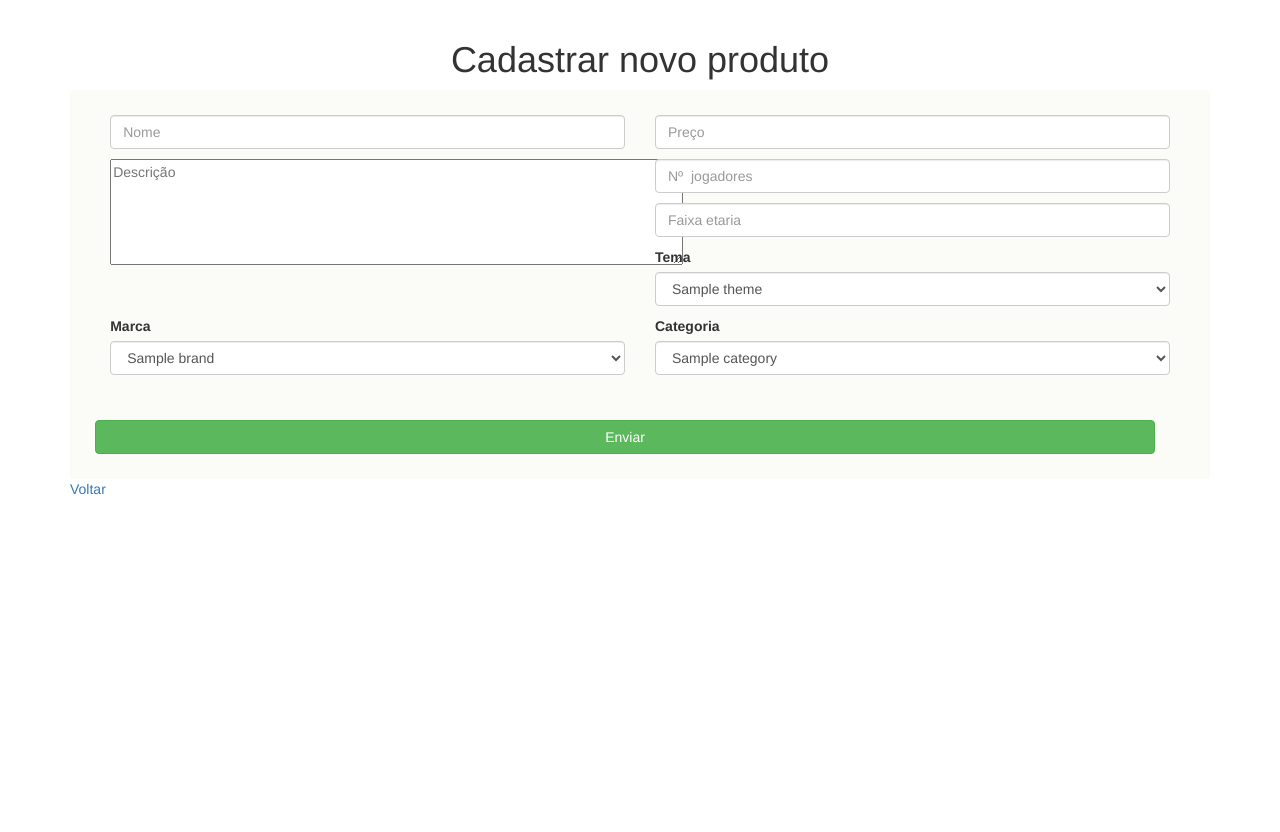
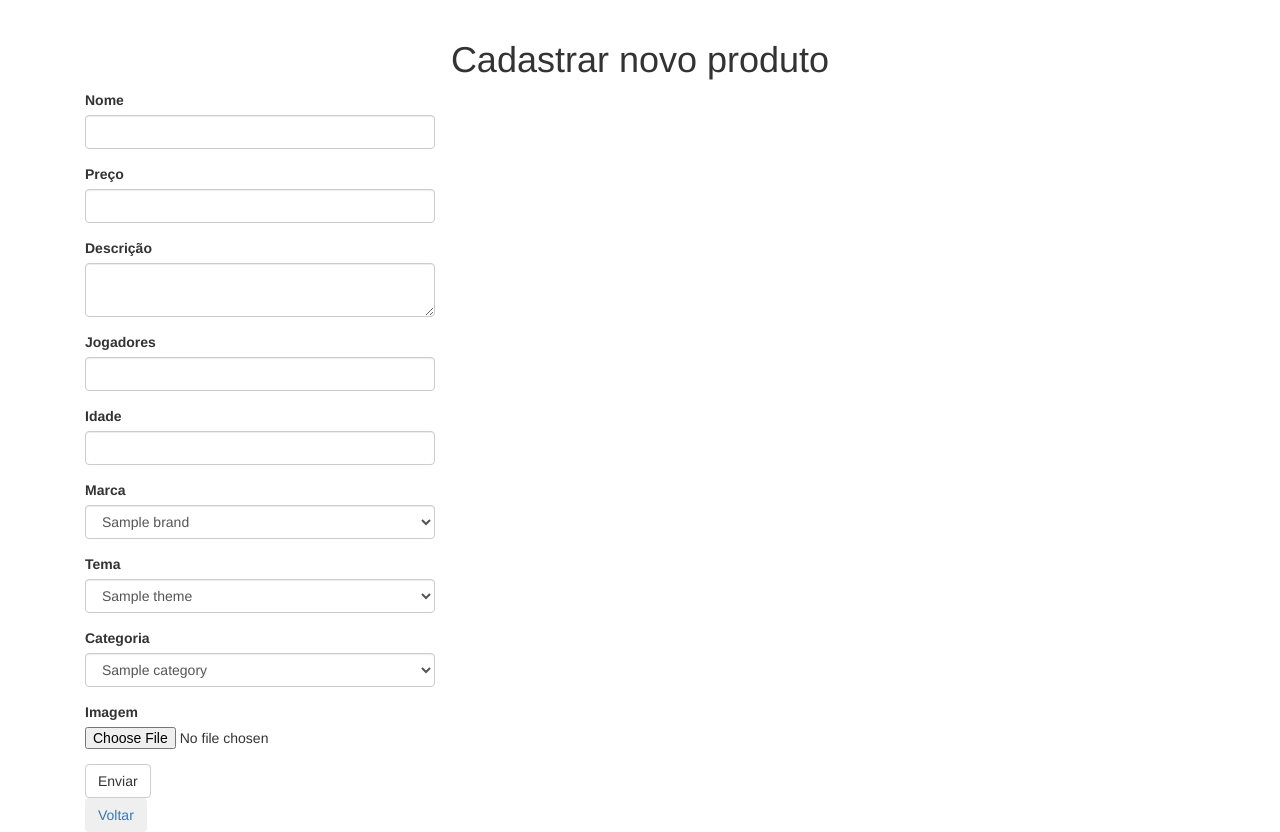
Before and after one commit to RafaIzu/dev_sist_delivery2, a Flask app: template app/templates/products/add_products.html in a window 1280 px wide. Shown: the part 52-884 px from the top of the page. Before the commit the page ends 547 px from the top, so only its background shows below. Run offline with Flask 2, Linux system fonts and the light colour scheme; the template is opened without the code that fills it: values that come from a table or form of the project are taken from there, others are empty; tables that the repository leaves empty hold one stand-in row (values such as "Sample post"); some libraries are stand-ins or nearby versions.

Commit message:
adicionando imagem a produto

```diff
--- a/app/products/forms.py
+++ b/app/products/forms.py
@@ -1,6 +1,6 @@
 from flask_wtf import FlaskForm
 from flask_wtf.file import FileAllowed, FileField, FileRequired
-from wtforms import StringField, SubmitField, SelectField, FloatField, TextField, IntegerField
+from wtforms import StringField, SubmitField, SelectField, FloatField, TextAreaField, IntegerField
 from wtforms.validators import DataRequired, Length
 from wtforms import ValidationError
 from ..models import Brand, Theme, Category
@@ -8,24 +8,25 @@ from ..models import Brand, Theme, Category
 
 class AddProduct(FlaskForm):
     name = StringField("Nome", validators=[DataRequired(), Length(1, 64)])
-    price = FloatField("Preço", validators=[DataRequired()])
-    description = TextField("Descrição", validators=[DataRequired()])
+    price = StringField("Preço", validators=[DataRequired()])
+    description = TextAreaField("Descrição", validators=[DataRequired()])
     players = IntegerField("Jogadores", validators=[DataRequired()])
     age = StringField("Idade", validators=[DataRequired(), Length(1, 15)])
     brand = SelectField('Marca', coerce=int)
     theme = SelectField('Tema', coerce=int)
     category = SelectField("Categoria", coerce=int)
+    image = FileField("Imagem", validators=[FileRequired(), FileAllowed(['jpg','png', 'gif', 'jpeg'], "Images only")])
     submit = SubmitField("Enviar")
-    image = FileField("Imagem", validators=[FileRequired(), FileAllowed(['jpg', 'png', 'gif', 'jpeg'], "Images only")])
 
-    def __init__(self, user, *args, **kwargs):
+    def __init__(self, *args, **kwargs):
         super(AddProduct, self).__init__(*args, **kwargs)
         self.brand.choices = [(brand.id, brand.name)
                               for brand in Brand.query.order_by(Brand.name).all()]
         self.theme.choices = [(theme.id, theme.name)
-                              for theme in Theme.query.order_by(Brand.name).all()]
+                              for theme in Theme.query.order_by(Theme.name).all()]
         self.category.choices = [(category.id, category.name)
-                                 for category in Category.query.order_by(Brand.name).all()]
+                                 for category in Category.query.order_by(Category.name).all()]
+
 
 class AddBrand(FlaskForm):
     name = StringField("Nome", validators=[DataRequired(), Length(1, 25)])
@@ -35,6 +36,7 @@ class AddBrand(FlaskForm):
         if Brand.query.filter_by(name=field.data).first():
             raise ValidationError('Marca já cadastrada!')
 
+
 class AddTheme(FlaskForm):
     name = StringField("Nome", validators=[DataRequired(), Length(1, 25)])
     submit = SubmitField("Enviar")
@@ -43,6 +45,7 @@ class AddTheme(FlaskForm):
         if Theme.query.filter_by(name=field.data).first():
             raise ValidationError('Tema já cadastrado!')
 
+
 class AddCategory(FlaskForm):
     name = StringField("Nome", validators=[DataRequired(), Length(1, 25)])
     submit = SubmitField("Enviar")
--- a/app/templates/products/add_products.html
+++ b/app/templates/products/add_products.html
@@ -1,56 +1,62 @@
 {% extends "base.html" %}
+{% import "bootstrap/wtf.html" as wtf %}
 {% block title %}Produtos{% endblock %}
 {% block page_content %}
 <h1 style="text-align: center;">Cadastrar novo produto</h1>
 
-<form action="/add_products" class="productAdd" method="post">
-    <div class="form-group">
-        <div class="col-md-6">
-            <input type="text" name="name", id="name" placeholder="Nome" class="form-control">
-        </div>
-        <div class="col-md-6">
-            <input type="text" name="price" id="price" placeholder="Preço" class="form-control">
-        </div>
-        <div class="col-md-6">
-            <textarea name="description" id="description" cols="68" rows="5" placeholder="Descrição"></textarea>
-        </div>
-        <div class="col-md-6">
-            <input type="text" name="players" id="players" placeholder="Nº  jogadores" class="form-control">
-        </div>
-        <div class="col-md-6 input">
-            <input type="text" name="age" id="age" placeholder="Faixa etaria" class="form-control">
-        </div>
-        <div class="col-md-6">
-            <label for='theme'>Tema</label>
-            <select name="theme",id="theme", class="form-control" >
-                {% for t in themes %}
-              <option>{{t.name}}</option>
-                {% endfor %}
-            </select>
-        </div>
-        <div class="col-md-6">
-            <label for='brand'>Marca</label>
-            <select name="brand",id="brand", class="form-control" >
-                {% for b in brands %}
-              <option>{{b.name}}</option>
-                {% endfor %}
-            </select>
-        </div>
-        <div class="col-md-6">
-            <label for='category'>Categoria</label>
-            <select name="category",id="category", class="form-control" >
-                {% for c in categories %}
-              <option>{{c.name}}</option>
-                {% endfor %}
-            </select>
-        </div>
-    </div>
-    <br>
-    <div class="row col-xs-12">
-        <button type="submit" class="btn btn-block btn-success">Enviar</button>
-    </div>
-</form>
-<div class="return">
-    <a href="/products">Voltar</a>
+<div class="col-md-4">
+    {{ wtf.quick_form(form) }}
+    <button type="button" class="btn btn-dark"><a href="/products">Voltar</a></button>
 </div>
+
+<!--<form action="/add_products" class="productAdd" method="post">-->
+<!--    <div class="form-group">-->
+<!--        <div class="col-md-6">-->
+<!--            <input type="text" name="name", id="name" placeholder="Nome" class="form-control">-->
+<!--        </div>-->
+<!--        <div class="col-md-6">-->
+<!--            <input type="text" name="price" id="price" placeholder="Preço" class="form-control">-->
+<!--        </div>-->
+<!--        <div class="col-md-6">-->
+<!--            <textarea name="description" id="description" cols="68" rows="5" placeholder="Descrição"></textarea>-->
+<!--        </div>-->
+<!--        <div class="col-md-6">-->
+<!--            <input type="text" name="players" id="players" placeholder="Nº  jogadores" class="form-control">-->
+<!--        </div>-->
+<!--        <div class="col-md-6 input">-->
+<!--            <input type="text" name="age" id="age" placeholder="Faixa etaria" class="form-control">-->
+<!--        </div>-->
+<!--        <div class="col-md-6">-->
+<!--            <label for='theme'>Tema</label>-->
+<!--            <select name="theme",id="theme", class="form-control" >-->
+<!--                {% for t in themes %}-->
+<!--              <option>{{t.name}}</option>-->
+<!--                {% endfor %}-->
+<!--            </select>-->
+<!--        </div>-->
+<!--        <div class="col-md-6">-->
+<!--            <label for='brand'>Marca</label>-->
+<!--            <select name="brand",id="brand", class="form-control" >-->
+<!--                {% for b in brands %}-->
+<!--              <option>{{b.name}}</option>-->
+<!--                {% endfor %}-->
+<!--            </select>-->
+<!--        </div>-->
+<!--        <div class="col-md-6">-->
+<!--            <label for='category'>Categoria</label>-->
+<!--            <select name="category",id="category", class="form-control" >-->
+<!--                {% for c in categories %}-->
+<!--              <option>{{c.name}}</option>-->
+<!--                {% endfor %}-->
+<!--            </select>-->
+<!--        </div>-->
+<!--    </div>-->
+<!--    <br>-->
+<!--    <div class="row col-xs-12">-->
+<!--        <button type="submit" class="btn btn-block btn-success">Enviar</button>-->
+<!--    </div>-->
+<!--</form>-->
+<!--<div class="return">-->
+<!--    <a href="/products">Voltar</a>-->
+<!--</div>-->
 {% endblock %}
--- a/config.py
+++ b/config.py
@@ -20,7 +20,7 @@ class Config:
     DELIVERY_MAIL_SENDER = 'Delivery Admin <appleizukawa@gmail.com>'
     DELIVERY_ADMIN = os.environ.get('DELIVERY_ADMIN')
     SQLALCHEMY_TRACK_MODIFICATIONS = False
-    UPLOADED_PHOTOS_DEST = os.path.join(basedir, 'static/images')
+    UPLOADED_PHOTOS_DEST = os.path.join(basedir, 'app/static/images')
 
     @staticmethod
     def init_app(app):
@@ -32,7 +32,8 @@ class DevelopmentConfig(Config):
     # SQLALCHEMY_DATABASE_URI = os.environ.get('DEV_DATABASE_URL') or\
     #     'sqlite:///' + os.path.join(basedir, 'delivery.sqlite') # se for usar o sqlite
     DB_PASSWORD = os.environ.get("DB_PASSWORD")
-    current_db = "deliverytest2"
+    # current_db = "deliverytest2" # usado até 3/10
+    current_db = "deliverytest3"
     SQLALCHEMY_DATABASE_URI = f"postgresql://rafaelizukawa:{DB_PASSWORD}" \
                               f"@localhost:5432/{current_db}" # se for usar o postgres
 
```
Also changed, not shown: app/models.py (+4 -3 lines), app/products/views.py (+46 -19 lines), app/static/images/06df958d3154a2af6869.jpg (added), static/images/monopoly.jpg (added), static/images/monopoly_1.jpg (added), 3 other files.
